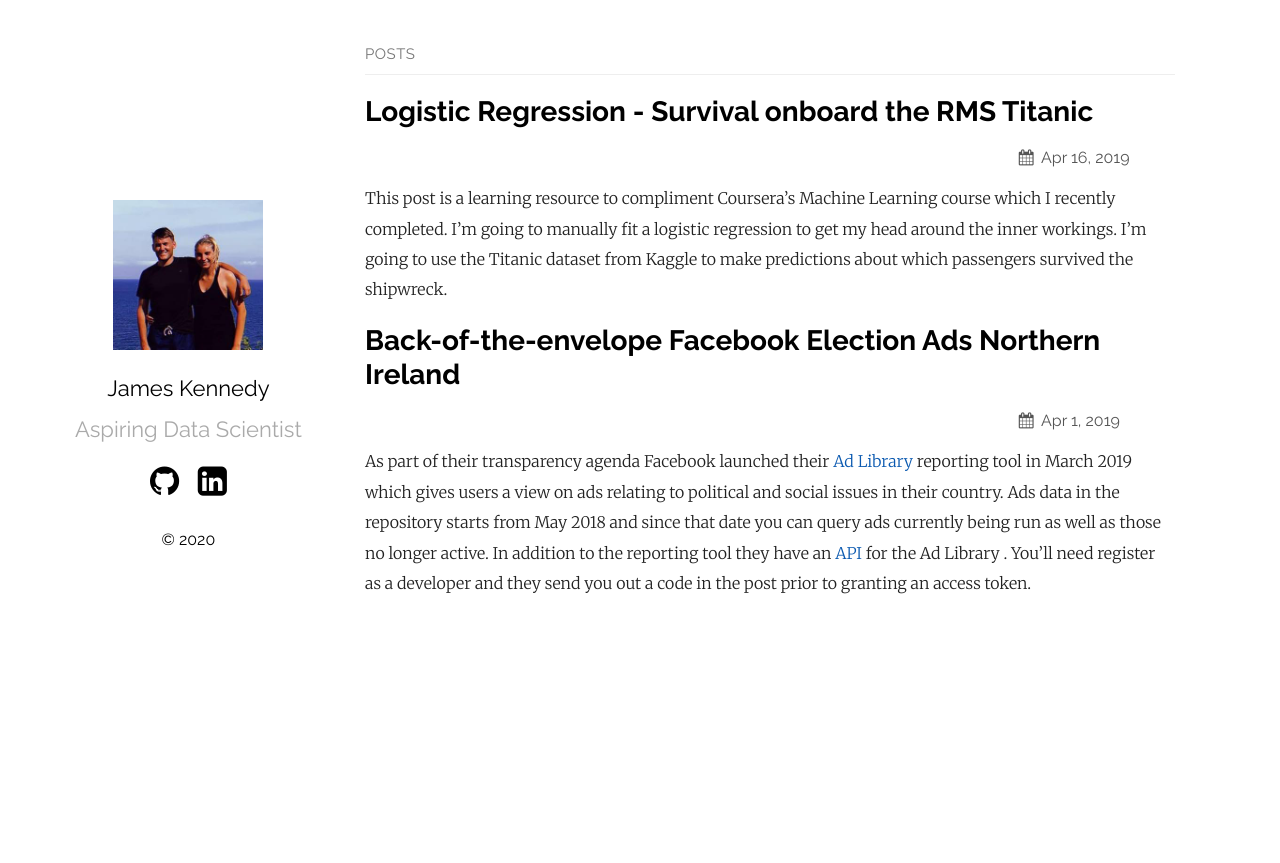
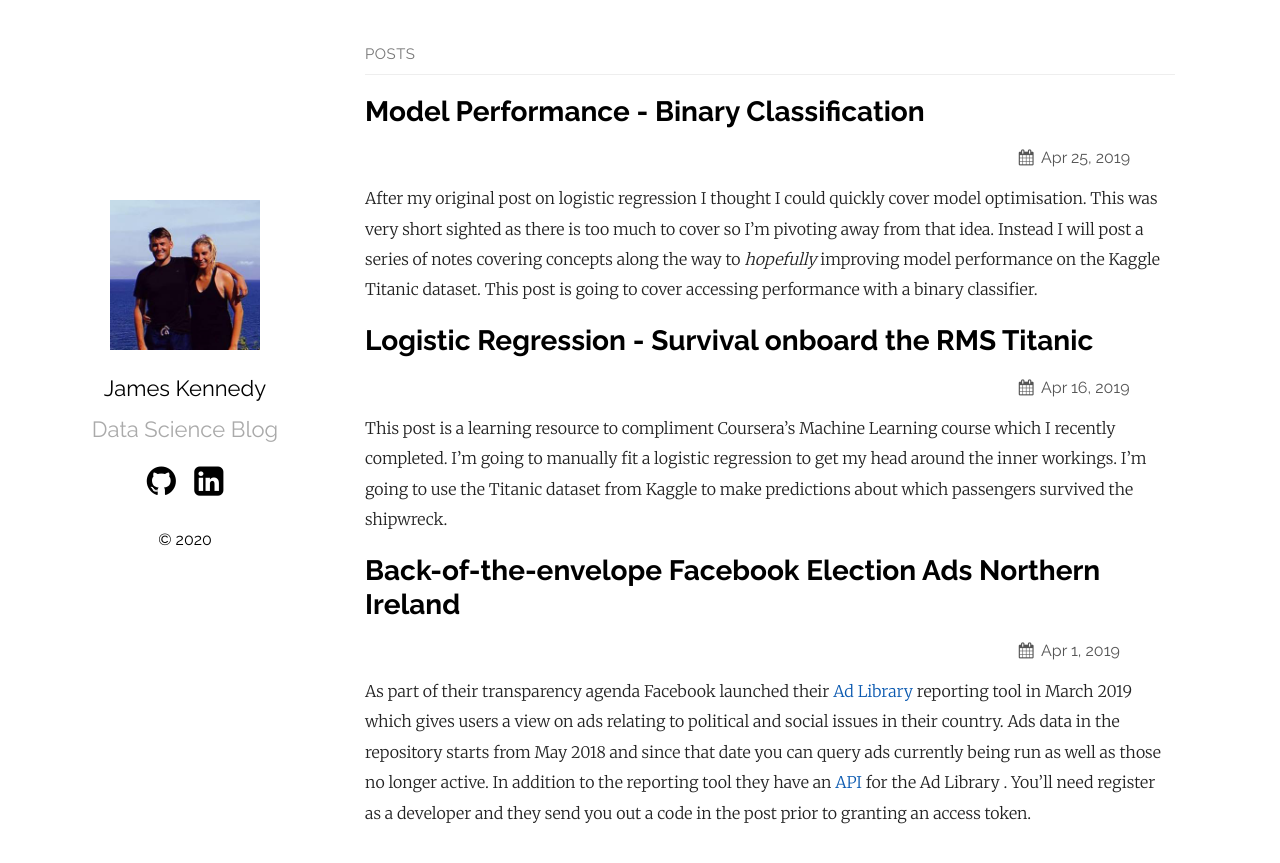
Before and after one commit to jkennedy559/jkennedy559.github.io, a Jekyll site: the page built from index.md, in a window 1280 px wide. Shown: the top 863 px of the page. Built offline with Jekyll 4.4.1, drawn with Linux system fonts in a browser that asks for light colours; part of the change alters nothing that is shown.

Commit message:
Post - performance of binary classification model
Changed tag line

````diff
--- a/_config.yml
+++ b/_config.yml
@@ -11,7 +11,7 @@ sass:
   sass_dir: _sass
 plainwhite:
   name: James Kennedy
-  tagline: Aspiring Data Scientist
+  tagline: Data Science Blog
   date_format: "%b %-d, %Y"
   sitemap: true # set to true to generate sitemap.xml content
 
--- /dev/null
+++ b/_posts/2020-04-25-binary_class_performance.md
@@ -0,0 +1,215 @@
+---
+layout: post
+title:  "Model Performance - Binary Classification"
+date:   2019-04-25 21:03:36 +0530
+---
+
+After my original post on logistic regression I thought I could quickly cover model optimisation. This was very short sighted as there is too much to cover so I'm pivoting away from that idea. Instead I will post a series of notes covering concepts along the way to *hopefully* improving model performance on the Kaggle Titanic dataset. This post is going to cover accessing performance with a binary classifier.
+
+```python
+import numpy as np
+import pandas as pd
+import seaborn as sb
+import matplotlib.pyplot as plt
+from functions import predict, update_parameters, gradient_descent, compute_cost
+raw_data = pd.read_csv('train.csv')
+data = raw_data.copy()
+```
+
+Going back to where I left off, I'm going to reuse the homebrewed functions to refit model parameters except this time I'll split the data 80/20 into training & holdout sets. The model will be trained on the training set and it's performance will be accessing against the holdout set. Why do this?
+
+A classification model is useful when it makes accurate predictions on unseen data. Unseen in the sense that the data hasn't been used by the model in training. If we create a model we intend to deploy we need some method to access how well we think its performance will be on unseen data. This is why some data is withheld from the model during the training phase and is used to estimate how well we expect the model to generalise on unseen cases.
+
+
+```python
+# Randomly shuffle data
+data = data.sample(frac=1, random_state=42)
+
+# Split 80/20 into train & holdout
+train, holdout = np.split(data, [int(.8*len(data))])
+
+# Transfer data for modelling
+def preprocess(data):
+    # Fill missing data with mean and mode
+    data.Age = data.Age.fillna(data.Age.mean())
+    data.Embarked = data.Embarked.fillna('S')
+
+    # Convert categorical features & drop unused features
+    data = pd.get_dummies(data, columns = ['Sex', 'Embarked'])
+    data.drop(columns=['SibSp', 'Parch', 'Ticket', 'Fare', 'Cabin', 'Name', 'PassengerId'], inplace=True)
+
+    # Drop target & record feature names
+    features = data.drop(columns=['Survived'])
+    names = features.columns
+    names = names.insert(0,'Bias Term')
+
+    # Convert to numpy
+    features = features.to_numpy()
+    target = data['Survived'].to_numpy()
+
+    # Add bias feature initialised as zeros
+    features = np.column_stack((np.ones(len(features)), features))
+
+    return(target, features, names)
+
+target_train, features_train, names = preprocess(train)
+
+print(f'Model Survival as a function of {", ".join(names)+"."}\n') # Print model form
+
+# Initialise parameters as vector of zeros
+parameters = np.zeros(8)
+
+# Fit model parameters on the training data
+model_parameters, log = gradient_descent(features_train, parameters, target_train,
+                                         learning_rate=0.008, iterations=10001)
+
+# Make predictions on the training data
+predictions = predict(features_train, model_parameters)
+threshold = 0.50
+binary_predictions = [1 if prediction >= threshold else 0 for prediction in predictions]
+binary_predictions = np.asarray(binary_predictions)
+
+# Compute model accuracy
+accuracy = sum(target_train == binary_predictions)/len(target_train)
+print(f'\nThe Model Accuracy on the training data = {accuracy:0.2f}')
+
+```
+
+    Model Survival as a function of Bias Term, Pclass, Age, Sex_female, Sex_male, Embarked_C, Embarked_Q, Embarked_S.
+
+    The Model Accuracy on the training data = 0.79
+
+
+The first metric we can look at is the percentage of passengers we correctly classified as having survived or not, the model's accuracy. Accuracy is intuitive and for a balanced binary classification problem, where we expect 50% of our cases to be positive and 50% negative, it a useful performance gauge. The more imbalanced the classification the less useful accuracy becomes. If 99% of banking transactions aren't fraudulent then we can predict every transaction is honest and we'll be 99% accurate. Our dataset is 38/62 survival/deceased so let's consider some other performance metrics.
+
+Let's imagine it's the day after the Titanic met its maker - 16th of April 1912. I'm at the docks in Belfast offering predictions to grieving family members on whether their loved ones have survived the shipwreck given some basic information about them - age, sex, their passenger class and where they embarked from. A father approaches, hands over the necessary information and I inform him that the prediction is that his son has survived. Changing places what would I think about this? The first thing that comes to mind is to ask *OK what's the chances your model's prediction is wrong?*
+
+To answer this question I need more granularity about the models predictions.
+
+
+```python
+# For both class instances, how many did we correctly & incorrectly classify
+true_positives = sum((binary_predictions == 1) & (target_train == 1))
+false_negatives = sum((binary_predictions == 0) & (target_train == 0))
+false_positives = sum((binary_predictions == 1) & (target_train != 1))
+true_negatives = sum((binary_predictions == 0) & (target_train != 0))
+
+# Plot confusion matrix
+confusion = np.array([(true_positives, true_negatives), (false_positives, false_negatives)])
+fig, ax = plt.subplots()
+ax = sb.heatmap(confusion, annot=True, fmt="d", cbar=False,
+               xticklabels=['Predicted Survival', 'Predicted Deceased'],
+               yticklabels=['Actual Survival', 'Actual Deceased'],
+               cmap=['red', 'green','green'])
+ax.set(title='Confusion Matrix')
+plt.show()
+```
+
+![title](/images/titanic_confusion_matrix.png)
+
+
+I took a data science course with General Assembly and I remember having to talk the class through a confusion matrix and being confused myself. It's not that the concepts are that challenging, it's that the terms sound oxymoronic coming out of your mouth. Concise use of the terms is a system 2 task and if you rattle through it with system 1 your going to make mistakes. I digress, back to the point.
+
+Above we have a confusion matrix showing the count of classifications made correctly in the green diagonal. On the bottom left in red we have passengers where we predicted survival incorrectly and on the top right where we incorrectly predicted deceased. Using this breakdown of our predictions we can go back to the original query, what's the chances the model's prediction is wrong given it's predicted survival? We sum the total survival predictions as the ones we made correctly and the ones we made incorrectly. We can then express our incorrect predictions as a percentage of our total survival predictions. So I guess our response to the distressed father is that we got this specific prediction wrong in 25.29% of cases.
+
+* True Positives + False Positives = 189 + 64 =  253
+* False Positives / (True Positives + False Positives) = 64/253 = 25.29%
+
+We are comparing the models erroneous classifications relative to the total predictions for that classification. In statistics the concept of accessing classification performance relative to the classifications made is the precision. Precision is calculated relative to the model's classifications of the positive class, in this case that would be survival.
+
+So the formula is Precision = True Positives / (True Positives + False Positives).
+
+
+We want to make precise predictions especially in the situation above, a lack a precision will give false hope. All else equal we can increase precision in logistic regression by increasing the threshold above which we predict the positive class. Using the model above if we amend the threshold to > 90% output to predict survival we get a precision of 96%. On predicting survival in the training set the model is really precise, 96% of survival predicts result in survival. However given this threshold, we don't make many predictions for survival.
+
+Let's go back to the docks with our recalibrated model. After umming and ahing we now inform the gentleman that we now predict that his son no longer made it, given they don't meet our new ultra high precision threshold. We explain that the model only predicts survival when it's very certain. What might he have to say about this. Given we know we are going to much fewer survival predictions we should check the percentage of actual survivors we correctly classified in training. With a threshold of 90% we will classify 8% of the total population of survivors in the training set.
+
+Ek, that certainly doesn't sound good. Amending the threshold allowed us to be 96% certain we were correct when identifying survivors, the problem is that we only identify 8% of survivors in training. Now this metric can be abused just like precision. If predict that everyone survives, then we will have correctly classified all the survivors in the training set. But then... see where I'm going with this.
+
+Both of these metrics give us a different lens with which to access model performance. Their performance can be manipulated but it's a zero sum game, all else equal increases in precision will reduce recall. There is no right answer to what metric should be the priority and instead a trade off is required that will depend on the problem your model is trying to solve. I can imagine a model used to hand out criminal justice requiring high precision when classifying a criminal at the expense of recall. Equally a model used to detect fraudulent transactions may accept a low precision in favor of classifying all fraudulent transactions as fraud.
+
+This is starting to make sense. So what metric will I use to access the performance of our model? In our situation I want to make precise predictions when we predict survival and also classify a respectable percentage of the total survivors. I don't have an operational justification to favor precision over recall or vice versa.
+
+A blend of precision and recall is known as the F score, calculated as the harmonic mean. I know from the CFA exams the harmonic mean will always be less than or equal to the arithmetic mean. Situations where the harmonic is less than the arithmetic result from the harmonic punishing imbalances to a greater extent. This is property that makes it useful in balancing the trade off between precision and recall.
+
+
+```python
+# Dummy values
+dummy_precision = 0.9
+dummy_recall = 0.1
+
+# Calculate different mean values, note harmonic = F score
+arithmetic = (dummy_precision + dummy_recall) / 2
+harmonic = (dummy_precision * dummy_recall)/(dummy_precision + dummy_recall)
+
+print(f'The harmonic mean {harmonic:0.2f}, is less than the arithmetic {arithmetic:0.2f}')
+```
+
+    The harmonic mean 0.09, is less than the arithmetic 0.50
+
+
+To conclude this theory laden post, I will be using the F score as my performance metric for the Titanic model. Below is a summary of the performance on the training and holdout sets.
+
+
+```python
+# Return performance metrics of interest in a dictionary
+def guage_performance(features, parameters, test, threshold=0.5):
+    # Make predictions
+    predictions = predict(features, parameters)
+    binary_predictions = [1 if prediction >= threshold else 0 for prediction in predictions]
+    binary_predictions = np.asarray(binary_predictions)
+
+    # Compute model accuracy
+    accuracy = sum(test == binary_predictions)/len(test)
+
+    # Breakdown of predictions
+    true_positive = sum((binary_predictions == 1) & (test == 1))
+    false_negative = sum((binary_predictions == 0) & (test == 0))
+    false_positive = sum((binary_predictions == 1) & (test != 1))
+    true_negative = sum((binary_predictions == 0) & (test != 0))
+
+    # Compute performance metrics
+    recall = true_positive/(true_positive + true_negative)
+    precision = true_positive/(true_positive + false_positive)
+    F_score = 2 * (precision * recall)/(precision + recall)
+
+    # Results dict_
+    performance = dict()
+    performance['accuracy'] = accuracy
+    performance['recall'] = recall
+    performance['precision'] = precision
+    performance['F_score'] = F_score
+
+    return  performance
+```
+
+#### Performance Comparison
+
+
+```python
+# Training set performance
+training_performance = guage_performance(features_train, parameters, target_train)
+
+# Holdout set performance
+target_test, features_test, names = preprocess(holdout)
+holdout_performance = guage_performance(features_test, parameters, target_test)
+
+print(f'Training Set Performance')
+for key, value in training_performance.items():
+    print(f'{key.capitalize()}: {value:0.2f}')
+print(f'\nHoldout Set Performance')
+for key, value in holdout_performance.items():
+    print(f'{key.capitalize()}: {value:0.2f}')
+```
+
+    Training Set Performance
+    Accuracy: 0.79
+    Recall: 0.69
+    Precision: 0.74
+    F_score: 0.71
+
+    Holdout Set Performance
+    Accuracy: 0.83
+    Recall: 0.74
+    Precision: 0.77
+    F_score: 0.76
````
Also changed, not shown: images/titanic_confusion_matrix.png (added).
